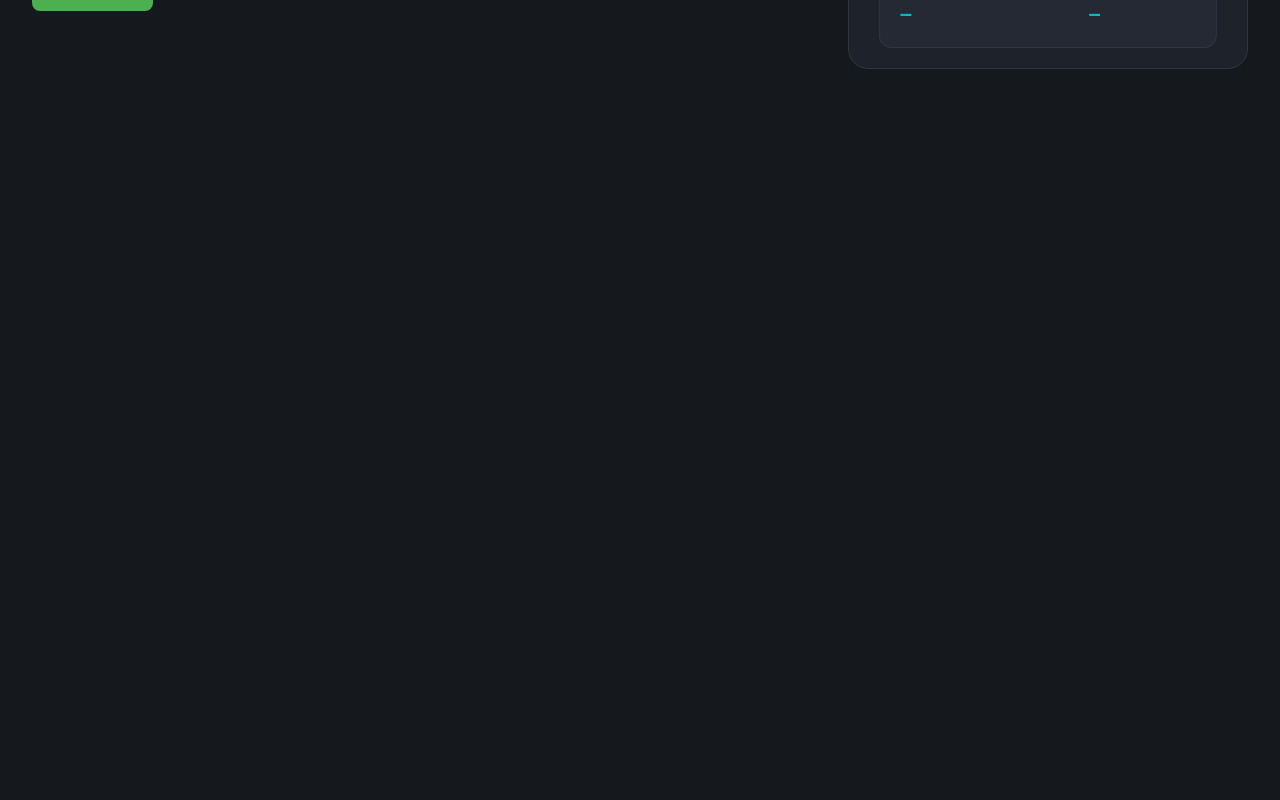
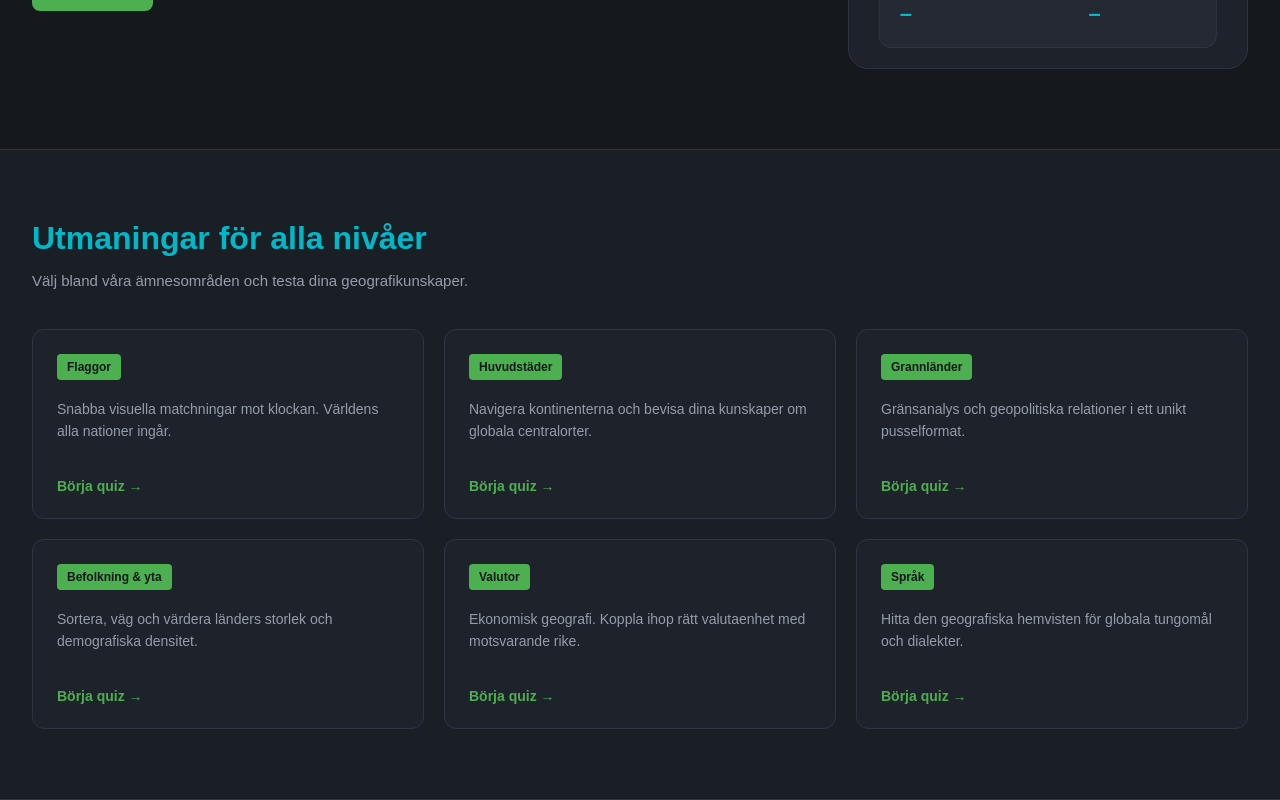
Before and after one commit to donne41/Vexillium, a Vue app in the folder frontend/: page / in a window 1280 px wide. Shown: the part 568-1368 px from the top of the page. Before the commit the page ends 800 px from the top, so only its background shows below. Built offline with nearby package versions, Linux system fonts and the light colour scheme.

Commit message:
Complete quiz categories implementation

```diff
--- a/frontend/src/App.vue
+++ b/frontend/src/App.vue
@@ -1,6 +1,7 @@
-<script setup>
+§<script setup>
 import Navbar from './components/Navbar.vue'
 import HeroSection from './components/HeroSection.vue'
+import QuizCategories from './components/QuizCategories.vue'
 </script>
 
 <template>
@@ -9,6 +10,8 @@ import HeroSection from './components/HeroSection.vue'
 
     <main>
       <HeroSection />
+      <QuizCategories />
     </main>
+
   </div>
 </template>
--- a/frontend/src/components/QuizCategories.css
+++ b/frontend/src/components/QuizCategories.css
@@ -0,0 +1,103 @@
+
+/* Quizsektionen */
+
+.quiz-section {
+    padding: 70px 32px;
+    background: var(--section);
+    border-top: 1px solid var(--border);
+    border-bottom: 1px solid var(--border);
+}
+
+.quiz-container {
+    max-width: 1300px;
+    margin: 0 auto;
+}
+
+.quiz-container h2 {
+    margin: 0 0 12px;
+    color: var(--teal);
+    font-size: 32px;
+}
+
+.quiz-intro {
+    margin: 0 0 36px;
+    color: var(--muted);
+    font-size: 15px;
+    line-height: 1.6;
+}
+
+/* Kategorikorten */
+
+.quiz-grid {
+    display: grid;
+    grid-template-columns: repeat(3, 1fr);
+    gap: 20px;
+}
+
+.quiz-card {
+    min-height: 190px;
+    padding: 24px;
+    display: flex;
+    flex-direction: column;
+    align-items: flex-start;
+    background: var(--card);
+    border: 1px solid var(--border);
+    border-radius: 12px;
+    transition: border-color 0.2s;
+}
+
+.quiz-card:hover {
+    border-color: var(--teal);
+}
+
+.quiz-tag {
+    padding: 6px 10px;
+    background: var(--green);
+    color: var(--background);
+    border-radius: 4px;
+    font-size: 12px;
+    font-weight: bold;
+}
+
+.quiz-card p {
+    margin: 18px 0;
+    color: var(--muted);
+    font-size: 14px;
+    line-height: 1.6;
+}
+
+.quiz-link {
+    margin-top: auto;
+    color: var(--green);
+    font-size: 14px;
+    font-weight: bold;
+}
+
+/* Surfplatta */
+
+@media (max-width: 900px) {
+    .quiz-grid {
+        grid-template-columns: repeat(2, 1fr);
+    }
+}
+
+/* Mobil */
+
+@media (max-width: 600px) {
+    .quiz-section {
+        padding: 48px 20px;
+    }
+
+    .quiz-container h2 {
+        font-size: 26px;
+    }
+
+    .quiz-grid {
+        grid-template-columns: 1fr;
+    }
+
+    .quiz-card {
+        min-height: 170px;
+        padding: 20px;
+    }
+}
--- a/frontend/src/components/QuizCategories.vue
+++ b/frontend/src/components/QuizCategories.vue
@@ -0,0 +1,65 @@
+
+<script setup>
+import './QuizCategories.css'
+
+const categories = [
+  {
+    title: 'Flaggor',
+    description: 'Snabba visuella matchningar mot klockan. Världens alla nationer ingår.'
+  },
+  {
+    title: 'Huvudstäder',
+    description: 'Navigera kontinenterna och bevisa dina kunskaper om globala centralorter.'
+  },
+  {
+    title: 'Grannländer',
+    description: 'Gränsanalys och geopolitiska relationer i ett unikt pusselformat.'
+  },
+  {
+    title: 'Befolkning & yta',
+    description: 'Sortera, väg och värdera länders storlek och demografiska densitet.'
+  },
+  {
+    title: 'Valutor',
+    description: 'Ekonomisk geografi. Koppla ihop rätt valutaenhet med motsvarande rike.'
+  },
+  {
+    title: 'Språk',
+    description: 'Hitta den geografiska hemvisten för globala tungomål och dialekter.'
+  }
+]
+</script>
+
+<template>
+  <section class="quiz-section" id="quiz">
+    <div class="quiz-container">
+
+      <h2>Utmaningar för alla nivåer</h2>
+
+      <p class="quiz-intro">
+        Välj bland våra ämnesområden och testa dina geografikunskaper.
+      </p>
+
+      <div class="quiz-grid">
+
+        <article
+            v-for="category in categories"
+            :key="category.title"
+            class="quiz-card"
+        >
+          <span class="quiz-tag">
+            {{ category.title }}
+          </span>
+
+          <p>{{ category.description }}</p>
+
+          <span class="quiz-link">
+            Börja quiz →
+          </span>
+        </article>
+
+      </div>
+
+    </div>
+  </section>
+</template>
```
